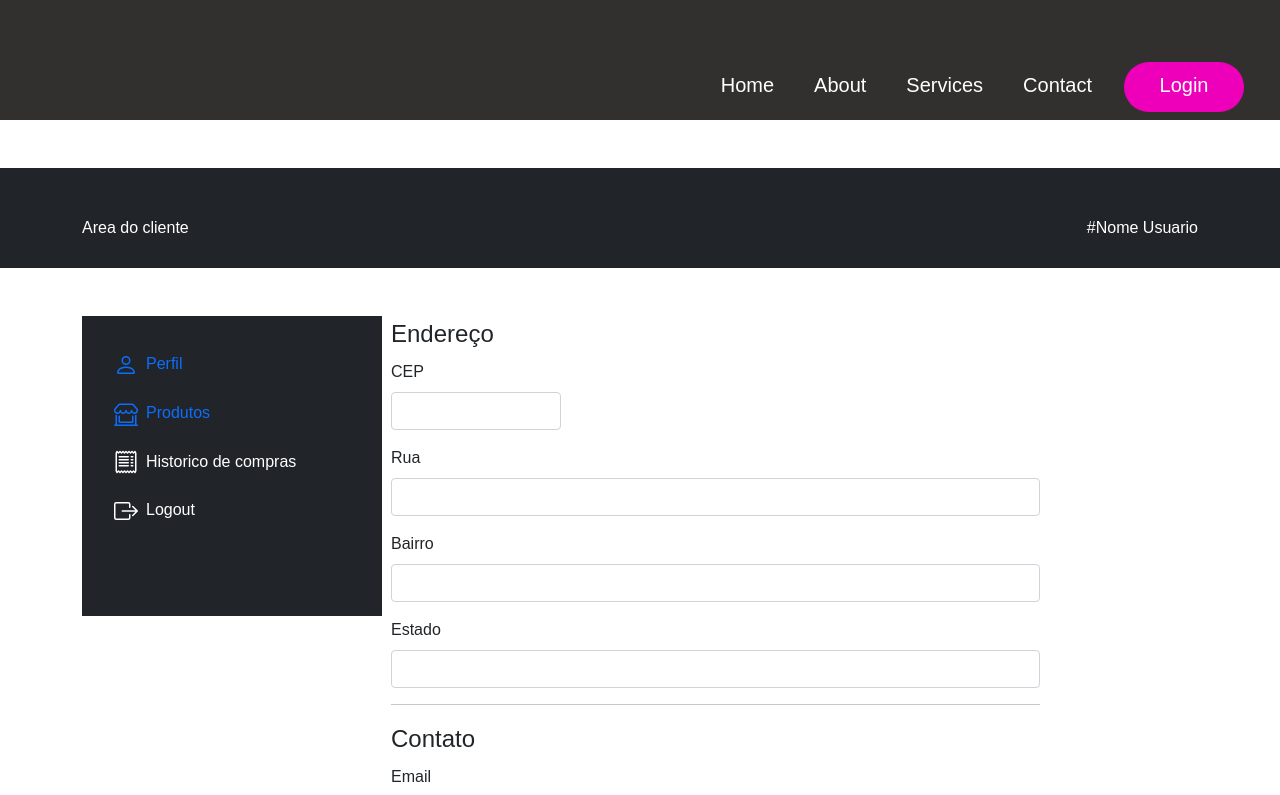
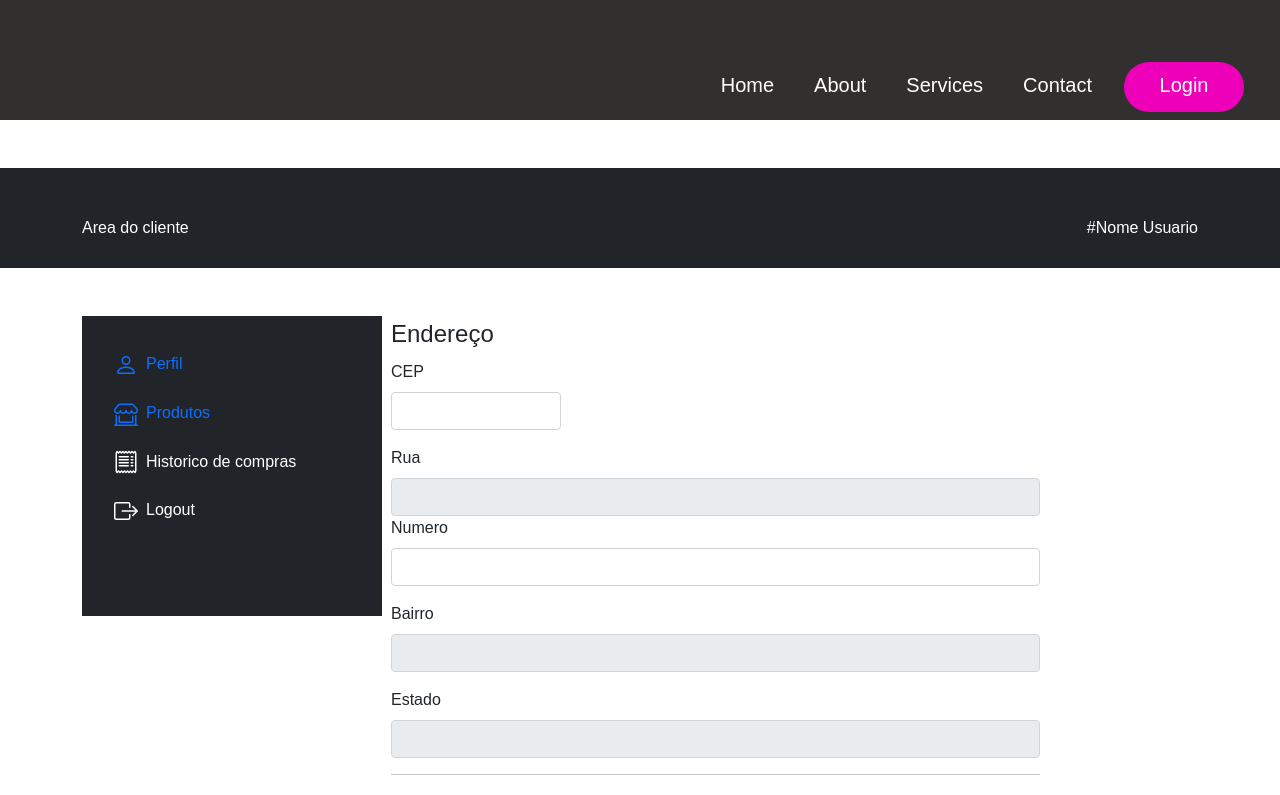
Before and after one commit to isBrainDead-true/e-commerce, an Angular app: page /customerpage/c-profile in a window 1280 px wide. Shown: the top 795 px of the page. Built offline with nearby package versions, Linux system fonts and the light colour scheme.

Commit message:
Form css validation

```diff
--- a/src/app/customer/profile/profile.component.css
+++ b/src/app/customer/profile/profile.component.css
@@ -1,10 +1,3 @@
-.container{
-
-}
-
-.informacoes-contato{
-
-}
 
 .row{
     display: flex;
@@ -15,3 +8,7 @@
 .form{
     flex-direction: row;
 }
+
+.ng-invalid.ng-touched:not(form){
+    border: 2px solid red;
+}
--- a/src/app/customer/profile/profile.component.html
+++ b/src/app/customer/profile/profile.component.html
@@ -14,15 +14,17 @@
                             </div>
                             <div class="mt-3">
                                 <label for="rua" class="form-label">Rua</label>
-                                <input type="text" name="rua" class="form-control" id="rua">
+                                <input type="text" disabled name="rua" class="form-control" id="rua">
+                                <label for="rua" class="form-label">Numero</label>
+                                <input type="text" name="numero" class="form-control" id="rua">
                             </div>
                             <div class="mt-3">
                                 <label for="rua" class="form-label">Bairro</label>
-                                <input type="text" name="rua" class="form-control" id="rua">
+                                <input type="text" disabled name="bairro" class="form-control" id="rua">
                             </div>
                             <div class="mt-3">
                                 <label for="rua" class="form-label">Estado</label>
-                                <input type="text" name="rua" class="form-control" id="rua">
+                                <input type="text" disabled name="estado" class="form-control" id="rua">
                             </div>
                         </fieldset>
                     </form>
--- a/src/app/login/login/login.component.css
+++ b/src/app/login/login/login.component.css
@@ -88,3 +88,7 @@
     transition-timing-function: ease-in-out;
     transition-duration: 0.5s;
 }
+
+.ng-invalid.ng-touched:not(form){
+    border: 2px solid red;
+}
--- a/src/app/login/login/login.component.html
+++ b/src/app/login/login/login.component.html
@@ -16,21 +16,21 @@
                 </div>
 
                 <div class="form">
-                    <form role="form" (submit)="login()" >
+                    <form role="form" #formLogin="ngForm" (submit)="login()" >
                         <div class="mb-3">
                             <label for="username" class="form-label">Usuario</label>
-                            <input type="text" name="username" class="form-control" [(ngModel)]="credentials.username" id="usuario">
+                            <input type="text" required name="username" class="form-control" [(ngModel)]="credentials.username" id="usuario">
                         </div>
                         <div class=" mt-3">
                             <label for="exampleInputPassword1" class="form-label">Senha</label>
-                            <input type="password" name="password" class="form-control"  [(ngModel)]="credentials.password" id="exampleInputPassword1">
+                            <input type="password" required name="password" class="form-control"  [(ngModel)]="credentials.password" id="exampleInputPassword1">
                         </div>
                         <div class="mt-3 form-check">
                             <input type="checkbox" class="form-check-input" id="exampleCheck1">
                             <label class="form-check-label" for="exampleCheck1">Lembrar minhas credenciais</label>
                         </div>
 
-                        <button type="submit" class="btn btn-primary btn-login mt-4">Acessar</button>
+                        <button type="submit" [disabled]="!formLogin.valid" class="btn btn-primary btn-login mt-4">Acessar</button>
                         <button type="submit" class="btn-forgot-password mt-2 mb-3">Esqueceu a senha?</button>
                     </form>
 
@@ -65,17 +65,17 @@
                         <form #addForm="ngForm" (ngSubmit)="addUsuario(addForm)">
                             <div class="mb-3">
                                 <label for="Nome" class="form-label">Nome</label>
-                                <input type="text" class="form-control" ngModel name="nome" id="name">
+                                <input type="text" required class="form-control" ngModel name="nome" id="name">
                             </div>
                             <div class=" mt-3">
                                 <label for="Email" class="form-label">Usuario</label>
-                                <input type="email" class="form-control" ngModel name="username"
+                                <input type="email" required class="form-control" ngModel name="username"
                                     id="email">
                             </div>
 
                             <div class=" mt-3">
                                 <label for="Senha" class="form-label">Senha</label>
-                                <input type="password" class="form-control" ngModel name="password"
+                                <input type="password" required class="form-control" ngModel name="password"
                                     id="senha">
                             </div>
 
```
